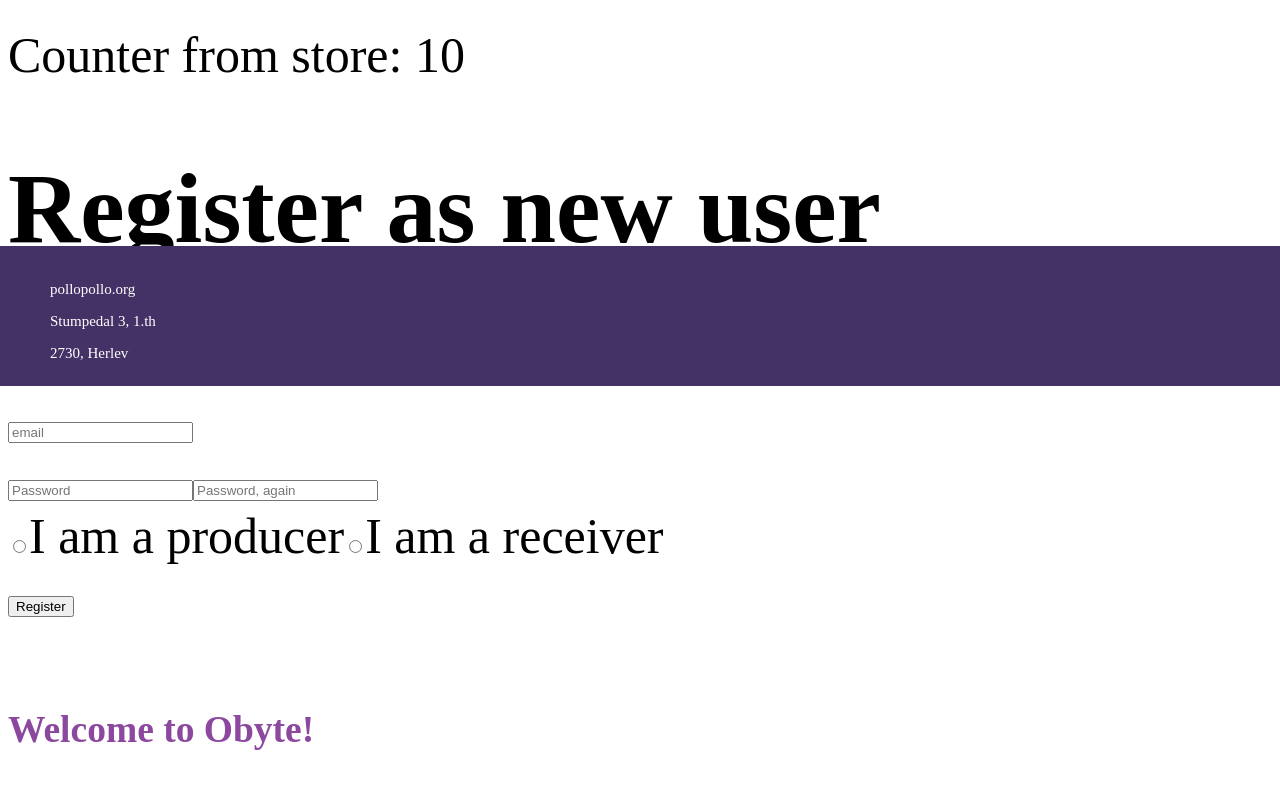
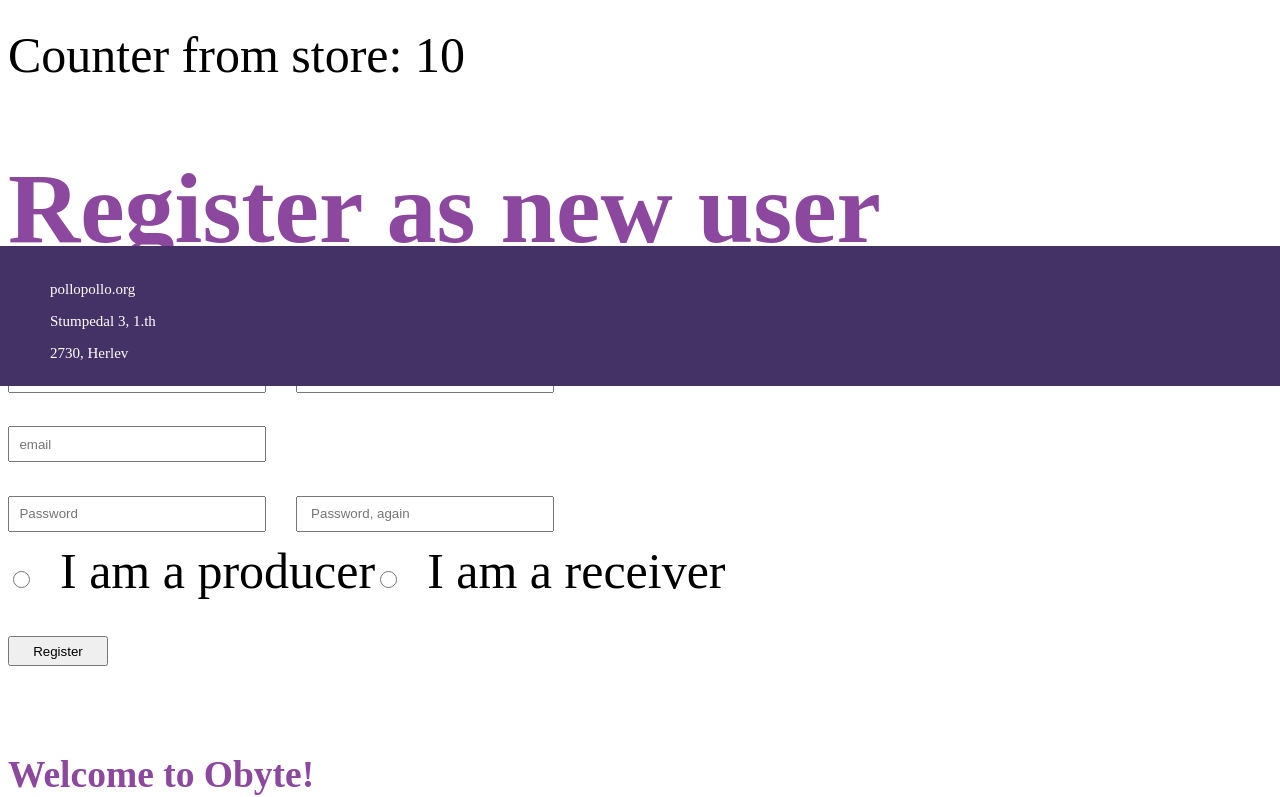
Before and after one commit to pollopollo-org/front-end, a React app: page / in a window 1280 px wide. Shown: the part 414-1211 px from the top of the page. Built offline with nearby package versions, Linux system fonts and the light colour scheme.

Commit message:
css initiated

```diff
--- a/src/ts/components/pages/RegisterForm/RegisterForm.tsx
+++ b/src/ts/components/pages/RegisterForm/RegisterForm.tsx
@@ -24,24 +24,24 @@ export class RegisterForm extends React.PureComponent{
                 <h1 className="headerText">Register as new user</h1>
                 <div>
                     <div className="nameAndCountrySection">
-                        <input className="nameInput" placeholder="Name"></input>
-                        <input className="countryInput" placeholder="Country"></input>
+                        <input className="nameInput" placeholder="  Name"></input>
+                        <input className="countryInput" placeholder="  Country"></input>
                     </div>
                     <div className="emailSection">
-                        <input className="emailInput" placeholder="email"></input>
+                        <input className="emailInput" placeholder="  email"></input>
                     </div>
                     <div className="passwordSection">
-                        <input className="firstpassword" placeholder="Password"></input>
-                        <input className="secondPassword" placeholder="Password, again"></input>
+                        <input className="firstPasswordInput" placeholder="  Password"></input>
+                        <input className="secondPasswordInput" placeholder="   Password, again"></input>
                     </div>
                     <div>
                         <div className="userTypeSection">
                             <label>
-                                <input type="radio" name="userTypeProducer" onClick={this.producerClick}/>
+                                <input type="radio" className="userType" onClick={this.producerClick}/>
                                 I am a producer
                             </label>
                             <label>
-                                <input type="radio" name="userTypeReceiver" onClick={this.receiverClick}/>
+                                <input type="radio" className="userType" onClick={this.receiverClick}/>
                                 I am a receiver
                             </label>
                         </div>
@@ -55,23 +55,44 @@ export class RegisterForm extends React.PureComponent{
 
                 <style jsx>{`
                     .headerText{
+                        color: #8C489F;
+                    }
+
+                    input{
+                        height: 30px;
+                        width: 250px;
+                        margin-right: 30px;
+                    }
+
+                    input.userType{
+                        height: 17px;
+                        width: 17px;
+                        padding: 10px;
+                    }
+
+                    .nameAndCountrySection{
+                        margin: 10px auto;
+                    }
+
+                    .emailSection{
+                        margin: 10px auto;
+                    }
+
+                    .passwordSection{
+                        margin: 10px auto;
+                    }
+
+                    .userTypeSection{
+                        margin: 10px auto;
+                    }
+
+                    .registerButton{
+                        height: 30px;
+                        width: 100px;
 
                     }
 
-                    .nameAndCountrySection{
-
-                    }
-
-                    .emailSection{
-
-                    }
-
-                    .passwordSection{
-
-                    }
-
-                    .userTypeSection{
-
+                    label{
                     }
 
                 `}</style>
```
Also changed, not shown: 1 other file (tests, documents, lock files or other folders).
